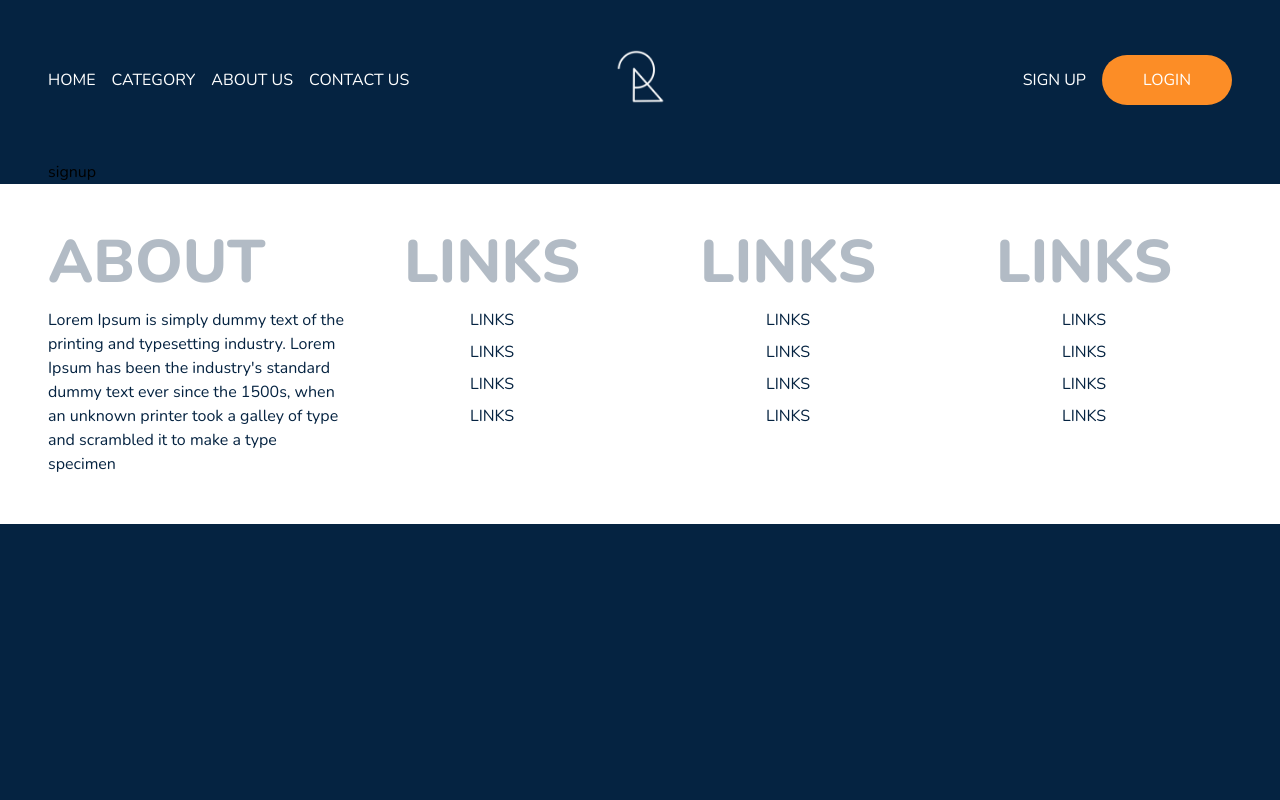
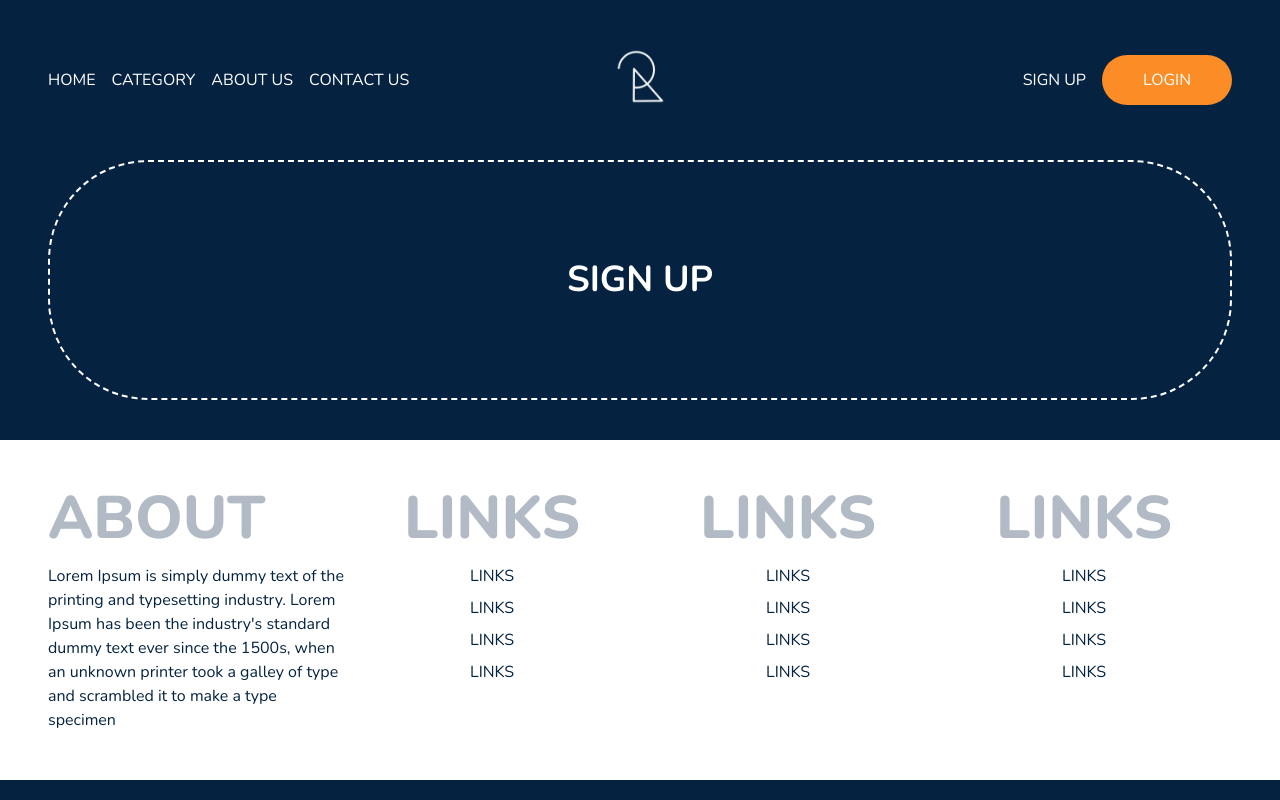
Before and after one commit to dhimankamal/ringtonez-nextjs, a Next.js app: page /auth/signup in a window 1280 px wide. Built offline with nearby package versions, Linux system fonts and the light colour scheme.

Commit message:
login sign up add

```diff
--- a/components/Footer.js
+++ b/components/Footer.js
@@ -3,7 +3,7 @@ import Link from 'next/link'
 
 export default function Footer () {
   return (
-    <div className='bg-tonez-white uppercase'>
+    <div className='bg-tonez-white uppercase mt-4'>
       <div className='container mx-auto md:px-12 py-12 grid grid-cols-4 text-tonez-blue'>
         <div>
           <span className='text-6xl opacity-30  font-extrabold '>About</span>
--- a/components/Navbar.js
+++ b/components/Navbar.js
@@ -46,12 +46,12 @@ export default function Navbar () {
         <div className='flex-1'>
           <ul className='flex space-x-4 justify-end items-center'>
             <li>
-              <Link href='/'>
+              <Link href='/auth/signup'>
                 <a className='uppercase' aria-current='page'>sign up</a>
               </Link>
             </li>
             <li className='w-[130px] h-[50px] rounded-full bg-tonez-orange flex items-center justify-center'>
-              <Link href='/'>
+              <Link href='/auth/login'>
                 <a aria-current='page'>login</a>
               </Link>
             </li>
--- a/components/SingleRingtonez.js
+++ b/components/SingleRingtonez.js
@@ -5,14 +5,14 @@ import Image from 'next/image'
 import { motion } from 'framer-motion'
 
 export default function SingleRingtonez () {
-  const [showPlayButton, setPlayButton] = useState(false)
+  const [showPlayButton, setPlayButton] = useState(true)
 
   let playPause = () => {
     setPlayButton((showPlayButton = !showPlayButton))
     console.log(showPlayButton)
   }
   return (
-    <div className='flex items-center space-x-4  py-10 px-20 border-2 border-dashed border-tonez-white rounded-[100px]'>
+    <div className='flex items-end space-x-4  py-10 px-20 border-2 border-dashed border-tonez-white rounded-[100px]'>
       <div className=' flex items-center justify-center w-10'>
         <motion.button
           whileHover={{ scale: 1.1 }}
--- a/pages/auth/login.js
+++ b/pages/auth/login.js
@@ -1,7 +1,15 @@
 import React from 'react'
+import Layout from '../../components/Layout'
+import PageHeader from '../../components/PageHeader'
 
 export default function login() {
   return (
-    <div>login</div>
+    <div>
+      <Layout >
+      <div>
+          <PageHeader title='Login' />
+        </div>
+        </Layout>
+    </div>
   )
 }
--- a/pages/auth/signup.js
+++ b/pages/auth/signup.js
@@ -1,7 +1,15 @@
 import React from 'react'
+import Layout from '../../components/Layout'
+import PageHeader from '../../components/PageHeader'
 
 export default function signup() {
   return (
-    <div>signup</div>
+    <div>
+      <Layout >
+      <div>
+          <PageHeader title='Sign Up' />
+        </div>
+        </Layout>
+    </div>
   )
 }
```
